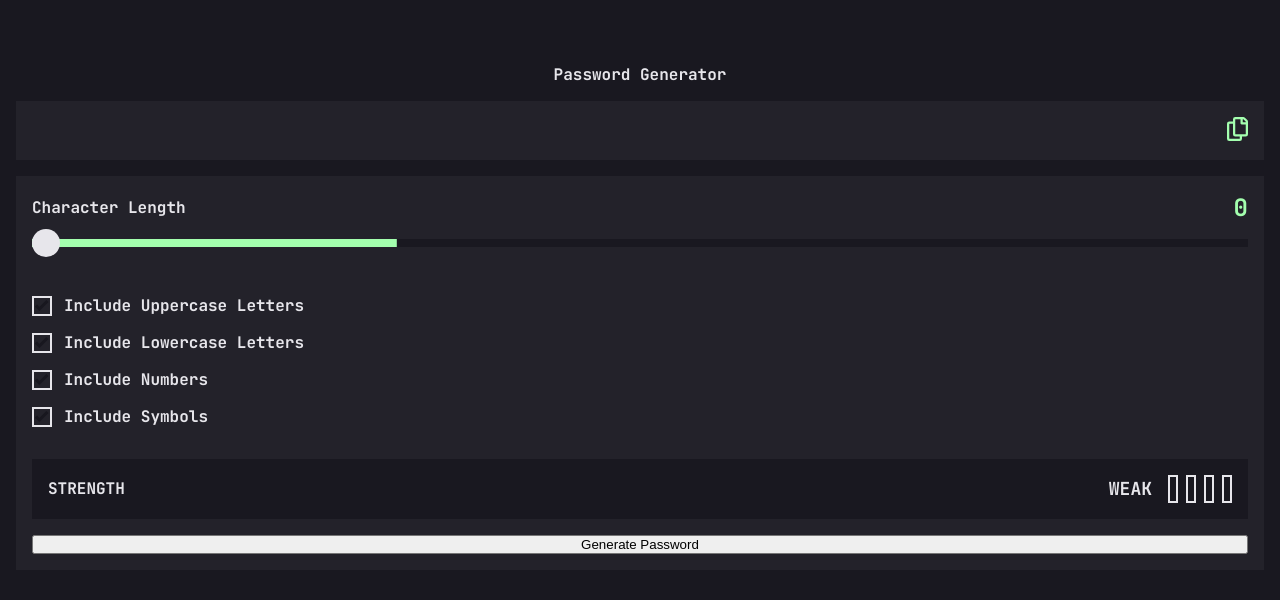
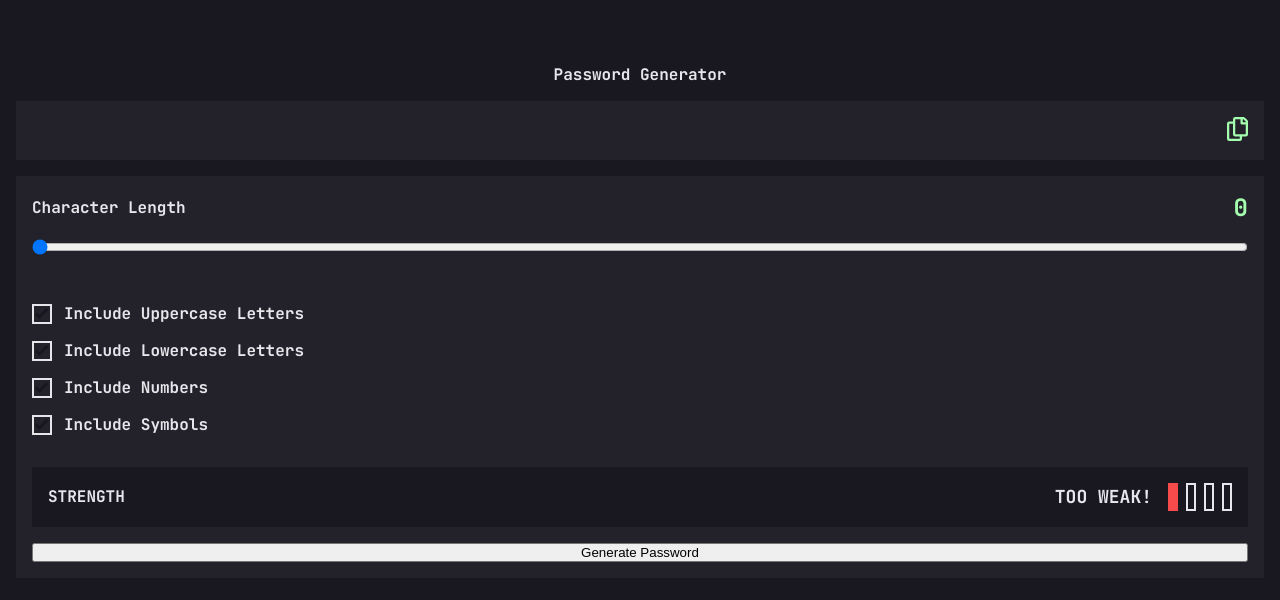
Before and after one commit to schincharauli/schincharauli-password-generator-app-react, a React (Vite) app: page / in a window 1280 px wide. Shown: the top 600 px of the page. Built offline with nearby package versions, Linux system fonts and the light colour scheme.

Commit message:
added strength function and style

```diff
--- a/src/App.css
+++ b/src/App.css
@@ -123,7 +123,9 @@ body {
 }
 
 
-
+.fieldText{
+  font-size: 16px;
+}
 
 input[type="checkbox"]{
   appearance: none;
@@ -179,11 +181,13 @@ justify-content: flex-start;
   text-transform: uppercase;
   font-size: var(--fs-2);
   line-height: 1.485rem;
+
 }
 
 .strength h2{
   font-size: var(--fs-3);
   line-height: 1.32rem;
+
 }
 
 .strengthLvl {
@@ -198,34 +202,7 @@ justify-content: flex-start;
 
 
 
-input[type="range"] {
-  -webkit-appearance: none;
-  background: hsl(var(--clr-veryDarkGrey));
-  accent-color: white;
-  cursor: pointer;
-  height: 8px;
-  background-image: linear-gradient(
-    hsl(var(--clr-neonGreen)),
-    hsl(var(--clr-neonGreen))
-  );
-  background-size: 30% 100%;
-  background-repeat: no-repeat;
-  display: block;
-}
 
-input[type="range"]::-webkit-slider-thumb {
-  height: 28px;
-  width: 28px;
-  background: hsl(var(--clr-almostWhite));
-  -webkit-appearance: none;
-  border-radius: 14px;
-}
-
-input[type="range"]:hover::-webkit-slider-thumb {
-  background: hsl(var(--clr-veryDarkGrey));
-  border: 2px solid hsl(var(--clr-neonGreen));
-  -webkit-appearance: none;
-}
 
 
 .checkboxes {
@@ -244,6 +221,17 @@ input[type="range"]:hover::-webkit-slider-thumb {
   border: 2px solid hsl(var(--clr-almostWhite));
   margin-left: 0.5rem;
 }
+
+#bar1,
+#bar2,
+#bar3,
+#bar4{
+  width: 10px;
+  height: 28px;
+  margin-left: 0.5rem;
+}
+
+
 
 .button {
   width: 100%;
@@ -277,6 +265,7 @@ input[type="range"]:hover::-webkit-slider-thumb {
 .tooWeak {
   background-color: hsl(var(--clr-red));
   border: 2px solid hsl(var(--clr-red));
+
 }
 
 .weak {
--- a/src/App.jsx
+++ b/src/App.jsx
@@ -1,5 +1,5 @@
 import styled from "styled-components";
-import { useState } from "react";
+import { useEffect, useState } from "react";
 import reactLogo from "./assets/react.svg";
 import viteLogo from "/vite.svg";
 
@@ -13,10 +13,23 @@ import {
 
 function App() {
   const [data, setData] = useState(0);
+  const [weakness, setWeakness] = useState("too weak!");
+
+  useEffect(() => {
+    if (data < 5) {
+      setWeakness("too weak!");
+    } else if (data < 10) {
+      setWeakness("weak");
+    } else if (data < 12) {
+      setWeakness("medium");
+    } else if (data < 20) {
+      setWeakness("strong");
+    }
+  }, [data]);
 
   const [password, setPassword] = useState("");
 
-  const [passwordLength, setPasswordLength] = useState(20);
+  const [passwordLength, setPasswordLength] = useState('');
   const [includeUppercase, setIncludeUppercase] = useState(false);
   const [includeLowercase, setIncludeLowercase] = useState(false);
   const [includeNumbers, setIncludeNumbers] = useState(false);
@@ -36,7 +49,6 @@ function App() {
     if (includeSymbols) {
       characterList = characterList + specialCharacters;
     }
-
     setPassword(createPassword(characterList));
   };
 
@@ -52,12 +64,7 @@ function App() {
   };
 
   const copytoFun = () => {
-    let newTextArea = document.createElement("textarea");
-    newTextArea = innerText = password;
-    document.body.appendChild(newTextArea);
-    newTextArea.select();
-    document.execComand("copy");
-    newTextArea.remove();
+
   };
   const handleCopyPassword = (e) => {
     copytoFun();
@@ -83,7 +90,7 @@ function App() {
 
           <div className="output-container">
             <label className="sliderLabel" for="slider">
-              Character Length{" "}
+              Character Length{""}
               <span className="sliderValue" id="sliderValue">
                 <p>{data}</p>
               </span>
@@ -155,16 +162,48 @@ function App() {
               </label>
             </div>
 
-            <div className="strength flex">
+            <div className="strength">
               <h2 className="">Strength</h2>
               <div className="strengthLvl">
-                <p className="" id="levelTxt">
-                  weak
+                <p id="levelTxt">
+                  {weakness}
                 </p>
-                <div id="bar1" class="bars bar1"></div>
-                <div id="bar2" class="bars bar2"></div>
-                <div id="bar3" class="bars bar3"></div>
-                <div id="bar4" class="bars bar4"></div>
+
+                <div
+                  id="bar1"
+                  className={
+                 `bars ${weakness === "too weak!"
+                      ? "tooWeak"
+                      : weakness === "weak"
+                      ? "weak"
+                      : weakness === "medium"
+                      ? "medium"
+                      : "strong" } `
+                  }
+                ></div>
+                <div
+                  id="bar2"
+                  className={
+                  ` bars  bar2 ${ weakness === "weak"
+                  ? "weak"
+                  : weakness === "medium"
+                  ? "medium"
+                  : weakness === "strong" ? "strong" : "" } `
+                  }
+                ></div>
+                <div
+                  id="bar3"
+                  className={
+                    ` bars bar3  ${ weakness === "medium" ? "medium" : weakness === "strong" ? "strong" : "" }`
+
+                  }
+                ></div>
+
+                <div
+                  id="bar4"
+                  className={
+                   ` bars  bar4 ${weakness === "strong" ? "strong": "" } ` }
+                ></div>
               </div>
             </div>
 
```
